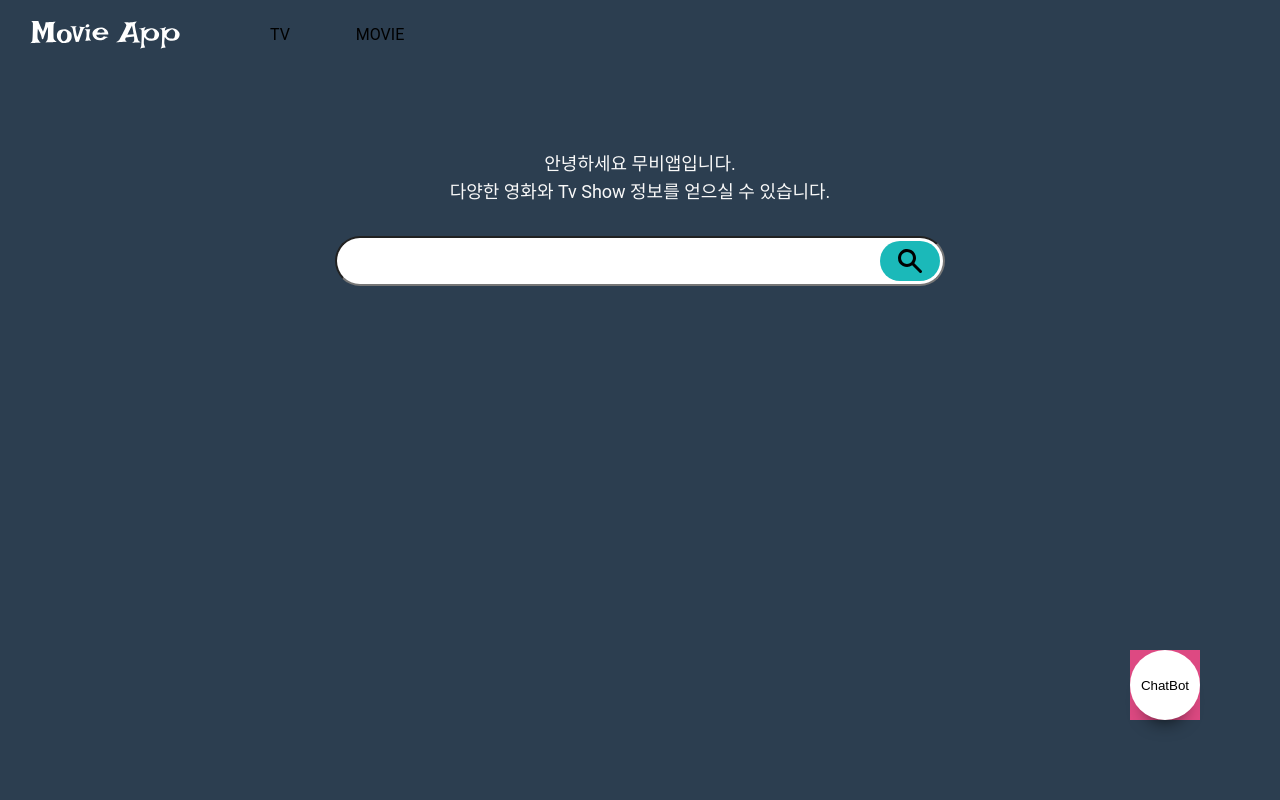
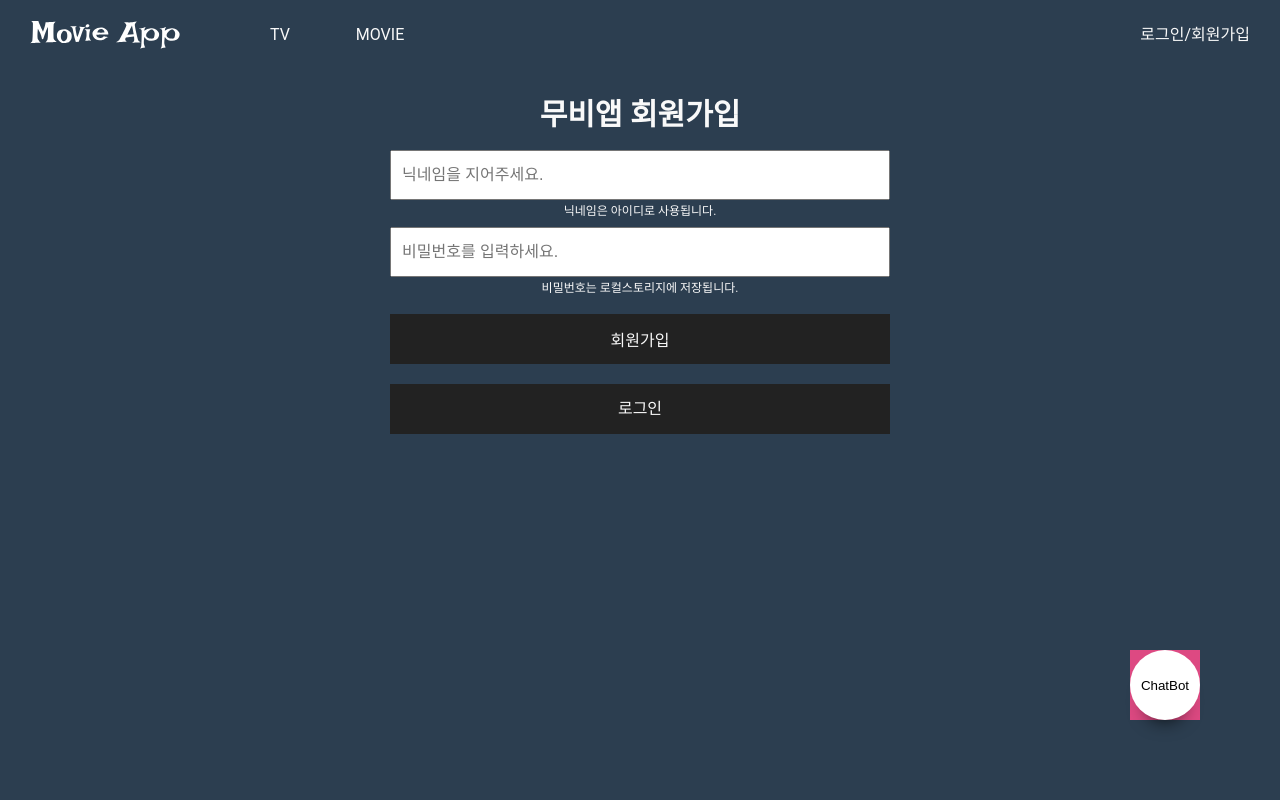
Before and after one commit to zzoohub/movieApp, a React (Create React App) app: page /signup in a window 1280 px wide. Shown: the top 800 px of the page. Built offline with nearby package versions, Linux system fonts and the light colour scheme.

Commit message:
login...

```diff
--- a/package.json
+++ b/package.json
@@ -9,6 +9,7 @@
     "react": "^18.2.0",
     "react-dom": "^18.2.0",
     "react-dotenv": "^0.1.3",
+    "react-hook-form": "^7.33.1",
     "react-query": "^3.39.1",
     "react-router-dom": "^6.3.0",
     "react-scripts": "5.0.1",
--- a/src/App.jsx
+++ b/src/App.jsx
@@ -5,6 +5,7 @@ import Tv from "./routes/Tv";
 import Shoes from "./components/Shoes";
 import Movies from "./routes/Movies";
 import ChatBot from "./components/ChatBot";
+import SignUp from "./routes/SignUp";
 
 function App() {
   return (
@@ -13,6 +14,7 @@ function App() {
         <NavBar />
         <Routes>
           <Route path="/tv" element={<Tv />}></Route>
+          <Route path="/signup" element={<SignUp />}></Route>
           <Route path="/movies" element={<Movies />}></Route>
           <Route path="/*" element={<Home />}></Route>
         </Routes>
--- a/src/components/NavBar.jsx
+++ b/src/components/NavBar.jsx
@@ -1,6 +1,7 @@
 import { useRef } from "react";
 import { Link, useMatch } from "react-router-dom";
 import styled from "styled-components";
+import { useUser } from "../util/useUser";
 
 const HeaderWrap = styled.div`
   position: fixed;
@@ -48,6 +49,7 @@ const Li = styled.li`
     align-items: center;
     width: 100%;
     height: 100%;
+    color: #f9f9f9;
     text-align: center;
     text-transform: uppercase;
     &.on {
@@ -56,11 +58,6 @@ const Li = styled.li`
       font-weight: bold;
     }
   }
-`;
-const UserInfo = styled.div`
-  display: flex;
-  justify-content: end;
-  align-items: center;
 `;
 const TvSubMenu = styled.ul`
   position: absolute;
@@ -114,6 +111,18 @@ const MovieSubMenu = styled.ul`
     }
   }
 `;
+const UserInfo = styled.div`
+  display: flex;
+  justify-content: end;
+  align-items: center;
+  svg {
+    width: 30px;
+    height: 30px;
+  }
+  a {
+    color: #f9f9f9;
+  }
+`;
 
 export default function NavBar() {
   const homeMatch = useMatch("/");
@@ -136,6 +145,8 @@ export default function NavBar() {
   const hideMovieMenu = (event) => {
     movieMenuRef.current.style.display = "none";
   };
+
+  const { user } = useUser();
 
   return (
     <HeaderWrap>
@@ -218,7 +229,26 @@ export default function NavBar() {
             </MovieSubMenu>
           </Li>
         </Nav>
-        <UserInfo></UserInfo>
+        <UserInfo>
+          {user ? (
+            <Link to="/signup">
+              <svg
+                className="w-6 h-6"
+                fill="currentColor"
+                viewBox="0 0 20 20"
+                xmlns="http://www.w3.org/2000/svg"
+              >
+                <path
+                  fillRule="evenodd"
+                  d="M18 10a8 8 0 11-16 0 8 8 0 0116 0zm-6-3a2 2 0 11-4 0 2 2 0 014 0zm-2 4a5 5 0 00-4.546 2.916A5.986 5.986 0 0010 16a5.986 5.986 0 004.546-2.084A5 5 0 0010 11z"
+                  clipRule="evenodd"
+                />
+              </svg>
+            </Link>
+          ) : (
+            <Link to="/signup">로그인/회원가입</Link>
+          )}
+        </UserInfo>
       </Header>
     </HeaderWrap>
   );
--- a/src/routes/Home.jsx
+++ b/src/routes/Home.jsx
@@ -80,6 +80,7 @@ export default function Home() {
     form.preventDefault();
     const userInput = form.target[0].value;
     if (!userInput) return;
+    form.target[0].value = "";
     navigate(`/search?keyword=${userInput}`);
   };
 
--- a/src/routes/SearchedInfo.jsx
+++ b/src/routes/SearchedInfo.jsx
@@ -90,8 +90,6 @@ export default function SearchedInfo() {
     );
   }, [searchedData, keyword]);
 
-  console.log(searchedData);
-
   return (
     <>
       {searchedData ? (
--- /dev/null
+++ b/src/routes/SignUp.jsx
@@ -0,0 +1,130 @@
+import { useForm } from "react-hook-form";
+import { Link, useNavigate } from "react-router-dom";
+
+import styled from "styled-components";
+
+const Wrapper = styled.div`
+  min-height: 100vh;
+  width: 100%;
+`;
+const Main = styled.main`
+  max-width: 1440px;
+  margin: 0 auto;
+  margin-top: 100px;
+`;
+const SignUpForm = styled.form`
+  width: 50%;
+  max-width: 500px;
+  min-width: 300px;
+  height: max-content;
+  display: flex;
+  flex-direction: column;
+  align-items: center;
+  margin: 100px auto;
+  color: #f9f9f9;
+  h2 {
+    font-size: 30px;
+    font-weight: bold;
+  }
+  input {
+    width: 100%;
+    height: 50px;
+    margin-top: 20px;
+    padding: 0px 10px;
+    font-size: 16px;
+    outline: none;
+    &:nth-of-type(2) {
+      margin-top: 10px;
+    }
+  }
+  em {
+    font-size: 12px;
+    margin-top: 5px;
+    color: red;
+  }
+  strong {
+    font-size: 12px;
+    margin-top: 5px;
+  }
+  button,
+  a {
+    display: flex;
+    justify-content: center;
+    align-items: center;
+    width: 100%;
+    height: 50px;
+    margin-top: 10px;
+    color: #f9f9f9;
+    background-color: #222;
+    border: none;
+    font-size: 16px;
+    cursor: pointer;
+    &:nth-of-type(1) {
+      margin-top: 20px;
+    }
+  }
+`;
+
+export default function SignUp() {
+  const navigate = useNavigate();
+  const {
+    register,
+    handleSubmit,
+    formState: { errors },
+  } = useForm();
+
+  const onValid = (form) => {
+    localStorage.setItem("user", JSON.stringify(form));
+    localStorage.setItem("loginUser", JSON.stringify(form));
+    navigate("/");
+  };
+
+  return (
+    <Wrapper>
+      <Main>
+        <SignUpForm onSubmit={handleSubmit(onValid)}>
+          <h2>무비앱 회원가입</h2>
+          <input
+            {...register("ninkname", {
+              required: { value: true, message: "닉네임은 필수입니다." },
+              minLength: {
+                value: 3,
+                message: "닉네인 최소 3글자 이상이어야 합니다.",
+              },
+              maxLength: {
+                value: 12,
+                message: "닉네임은 최대 12글자를 넘으면 안됩니다.",
+              },
+            })}
+            type="text"
+            placeholder="닉네임을 지어주세요."
+          />
+          {errors?.ninkname ? (
+            <em>{errors.ninkname.message}</em>
+          ) : (
+            <strong>닉네임은 아이디로 사용됩니다.</strong>
+          )}
+          <input
+            {...register("password", {
+              required: { value: true, message: "비밀번호를 입력해주세요." },
+              minLength: { value: 6, message: "비밀번호는 최소 6글자입니다." },
+              maxLength: {
+                value: 18,
+                message: "비밀번호는 최대 18글자입니다.",
+              },
+            })}
+            type="password"
+            placeholder="비밀번호를 입력하세요."
+          />
+          {errors?.password ? (
+            <em>{errors.password.message}</em>
+          ) : (
+            <strong>비밀번호는 로컬스토리지에 저장됩니다.</strong>
+          )}
+          <button>회원가입</button>
+          <Link to="/">로그인</Link>
+        </SignUpForm>
+      </Main>
+    </Wrapper>
+  );
+}
--- /dev/null
+++ b/src/util/useUser.js
@@ -0,0 +1,4 @@
+export const useUser = () => {
+  const user = JSON.parse(localStorage.getItem("loginUser"))
+  return { user };
+}
```
Also changed, not shown: 1 other file (tests, documents, lock files or other folders).
